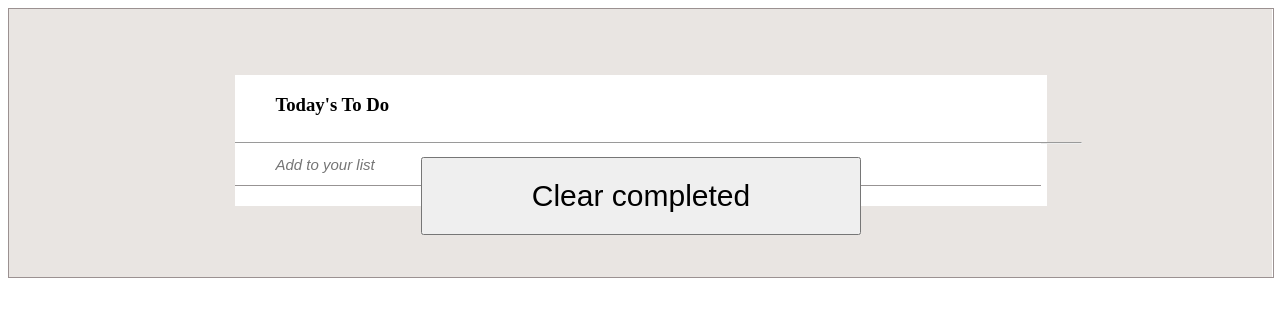
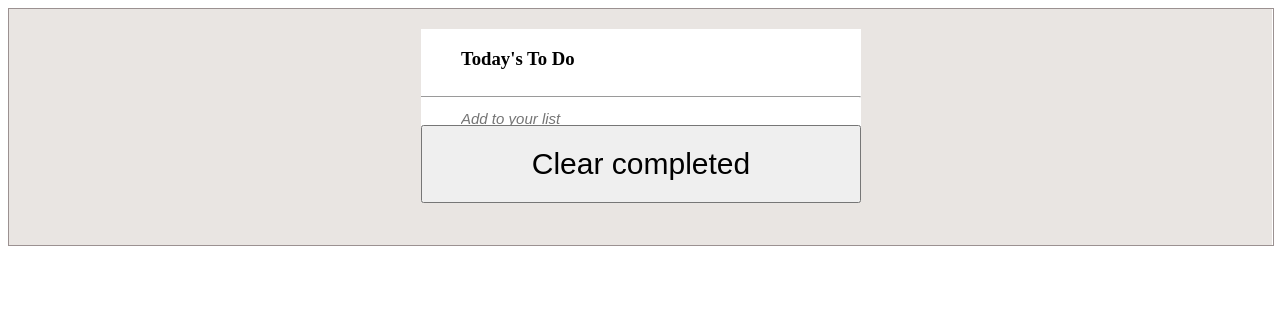
Before and after one commit to cosywasswa/To-Do-List, a website built with webpack: page src/index.html in a window 1280 px wide. Built offline with nearby package versions, Linux system fonts and the light colour scheme.

Commit message:
Fixed a bug for placing elements

```diff
--- a/src/style.css
+++ b/src/style.css
@@ -125,10 +125,11 @@ hr {
   display: flex;
   flex-direction: column;
   background-color: white;
-  width: 61%;
+  width: 400px;
   list-style: none;
   position: relative;
-  top: 50px;
+  top: 20px;
+  margin: auto;
 }
 
 .list-items1 hr {
```
